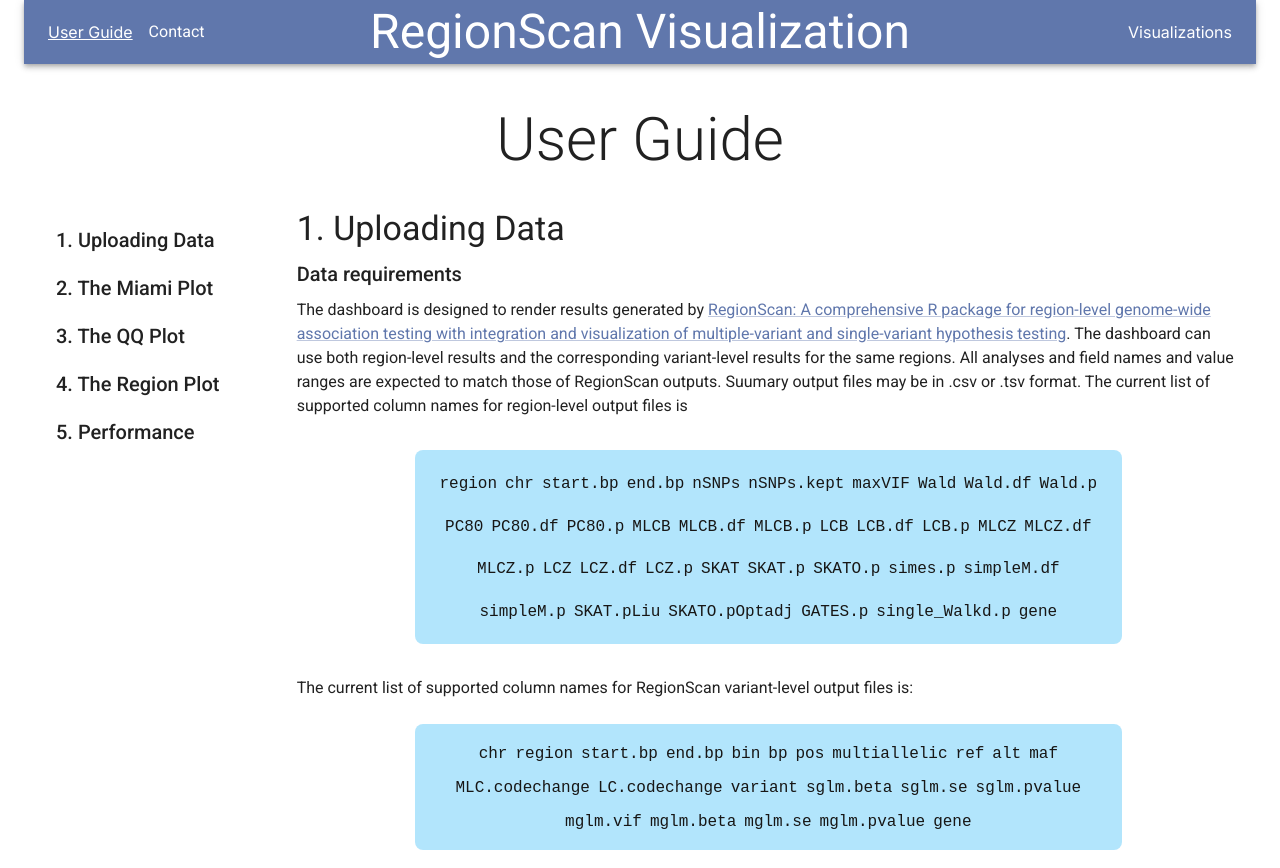
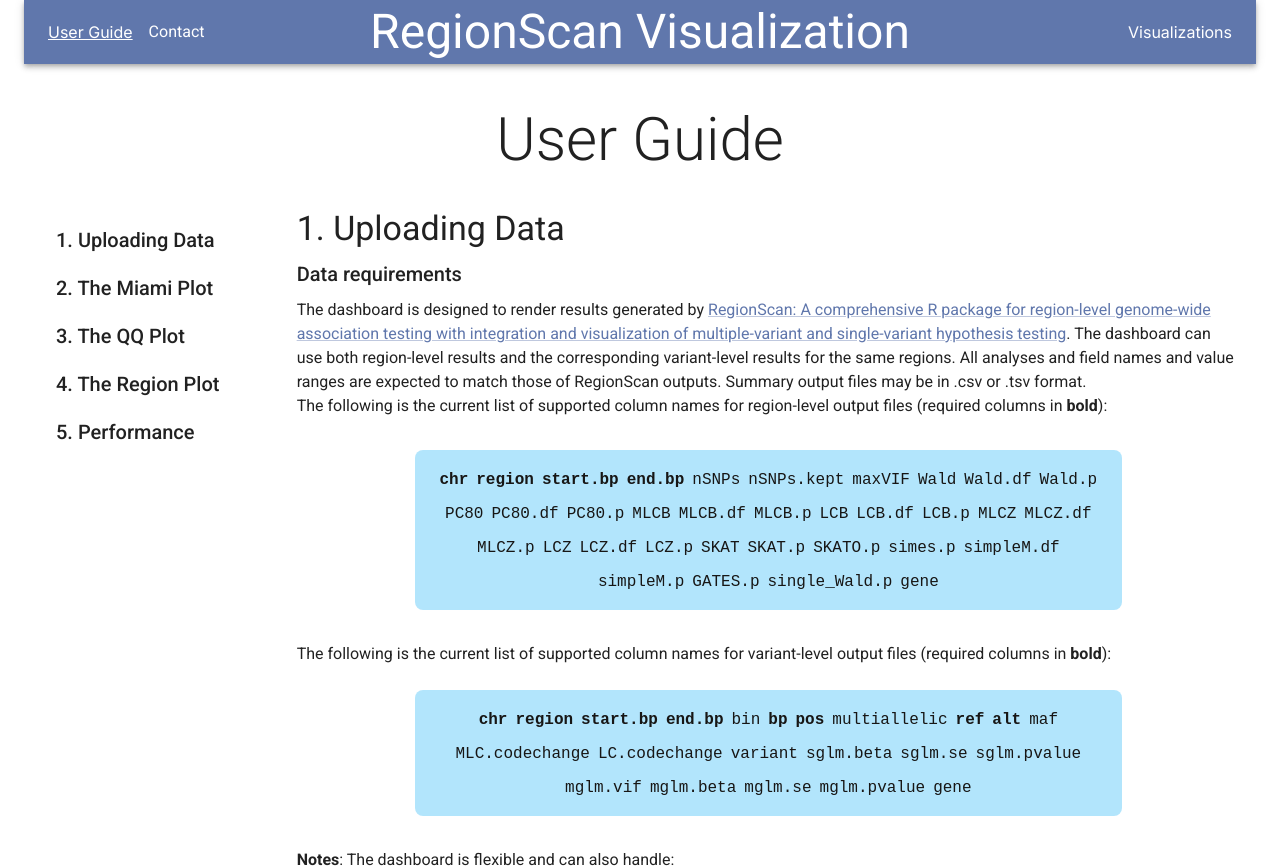
Before and after one commit to BullLab-Lunenfeld/region-scan-dashboard, a Next.js app in the folder next/region-scan-dashboard/: page /user-guide in a window 1280 px wide. Shown: the top 868 px of the page. Built offline with nearby package versions, Linux system fonts and the light colour scheme; what @mui/material-nextjs would draw is missing.

Commit message:
add required column indicators to user guide

```diff
--- a/next/region-scan-dashboard/src/app/user-guide/page.tsx
+++ b/next/region-scan-dashboard/src/app/user-guide/page.tsx
@@ -119,16 +119,20 @@
                 . The dashboard can use both region-level results and the
                 corresponding variant-level results for the same regions. All
                 analyses and field names and value ranges are expected to match
-                those of RegionScan outputs. Suumary output files may be in .csv
-                or .tsv format. The current list of supported column names for
-                region-level output files is{" "}
+                those of RegionScan outputs. Summary output files may be in .csv
+                or .tsv format.
+              </Typography>
+              <Typography>
+                The following is the current list of supported column names for
+                region-level output files (required columns in{" "}
+                <Strong>bold</Strong>):{" "}
               </Typography>
             </Grid>
             <Grid container justifyContent="center">
               <FieldNameGrid
                 names={[
+                  "chr",
                   "region",
-                  "chr",
                   "start.bp",
                   "end.bp",
                   "nSNPs",
@@ -158,18 +162,18 @@
                   "simes.p",
                   "simpleM.df",
                   "simpleM.p",
-                  "SKAT.pLiu",
-                  "SKATO.pOptadj",
                   "GATES.p",
-                  "single_Walkd.p",
+                  "single_Wald.p",
                   "gene",
                 ]}
+                required={["chr", "region", "start.bp", "end.bp"]}
               />
             </Grid>
             <Grid>
               <Typography>
-                The current list of supported column names for RegionScan
-                variant-level output files is:{" "}
+                The following is the current list of supported column names for
+                variant-level output files (required columns in{" "}
+                <Strong>bold</Strong>):{" "}
               </Typography>
               <Grid container justifyContent="center">
                 <FieldNameGrid
@@ -196,6 +200,16 @@
                     "mglm.se",
                     "mglm.pvalue",
                     "gene",
+                  ]}
+                  required={[
+                    "chr",
+                    "region",
+                    "start.bp",
+                    "end.bp",
+                    "bp",
+                    "pos",
+                    "ref",
+                    "alt",
                   ]}
                 />
               </Grid>
@@ -391,7 +405,10 @@
             <Typography>
               Click the FETCH GENES button to fetch genes for the region from
               the{" "}
-              <MuiLink href="https://rest.ensembl.org/documentation/info/overlap_region">
+              <MuiLink
+                target="_blank"
+                href="https://rest.ensembl.org/documentation/info/overlap_region"
+              >
                 Ensembl REST API
               </MuiLink>
               . By default, only protein-coding genes are shown. To show
@@ -414,7 +431,10 @@
             </Typography>
           </Grid>
           <Grid container justifyContent="center">
-            <FieldNameGrid names={["chrom", "pos", "ref", "alt", "test"]} />
+            <FieldNameGrid
+              required={["chrom", "pos", "ref", "alt", "test"]}
+              names={["chrom", "pos", "ref", "alt", "test"]}
+            />
           </Grid>
           <Grid>
             <Typography>
@@ -525,10 +545,15 @@
 
 interface FieldNameGridProps {
   names: string[];
+  required: string[];
   sort?: boolean;
 }
 
-const FieldNameGrid: React.FC<FieldNameGridProps> = ({ names, sort }) => (
+const FieldNameGrid: React.FC<FieldNameGridProps> = ({
+  names,
+  required,
+  sort,
+}) => (
   <Grid
     container
     direction="row"
@@ -550,7 +575,9 @@
       )
       .map((d) => (
         <Grid key={d}>
-          <Box component={Code}>{d}</Box>
+          <Box component={Code}>
+            <Box component={required.includes(d) ? Strong : "span"}>{d}</Box>
+          </Box>
         </Grid>
       ))}
   </Grid>
```
